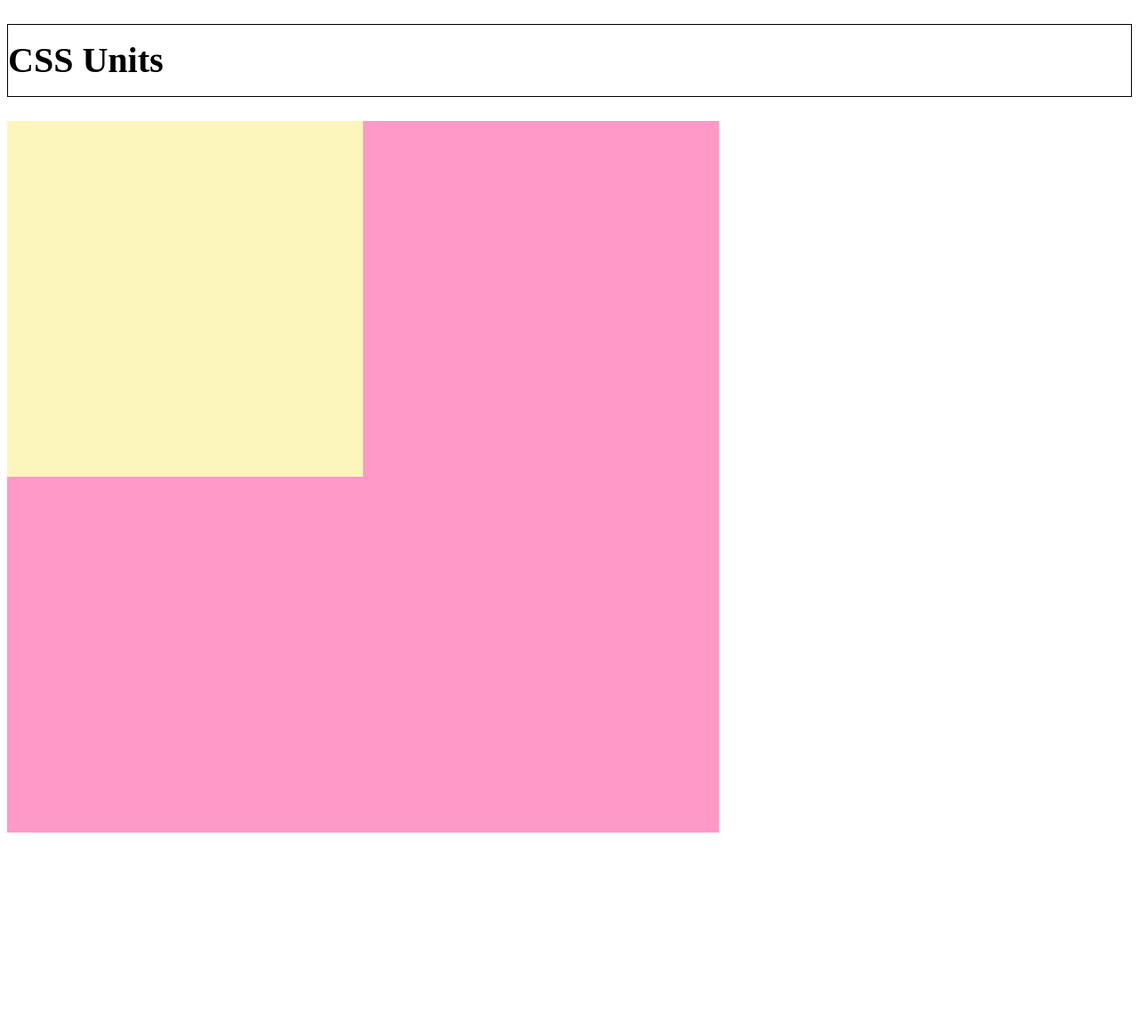
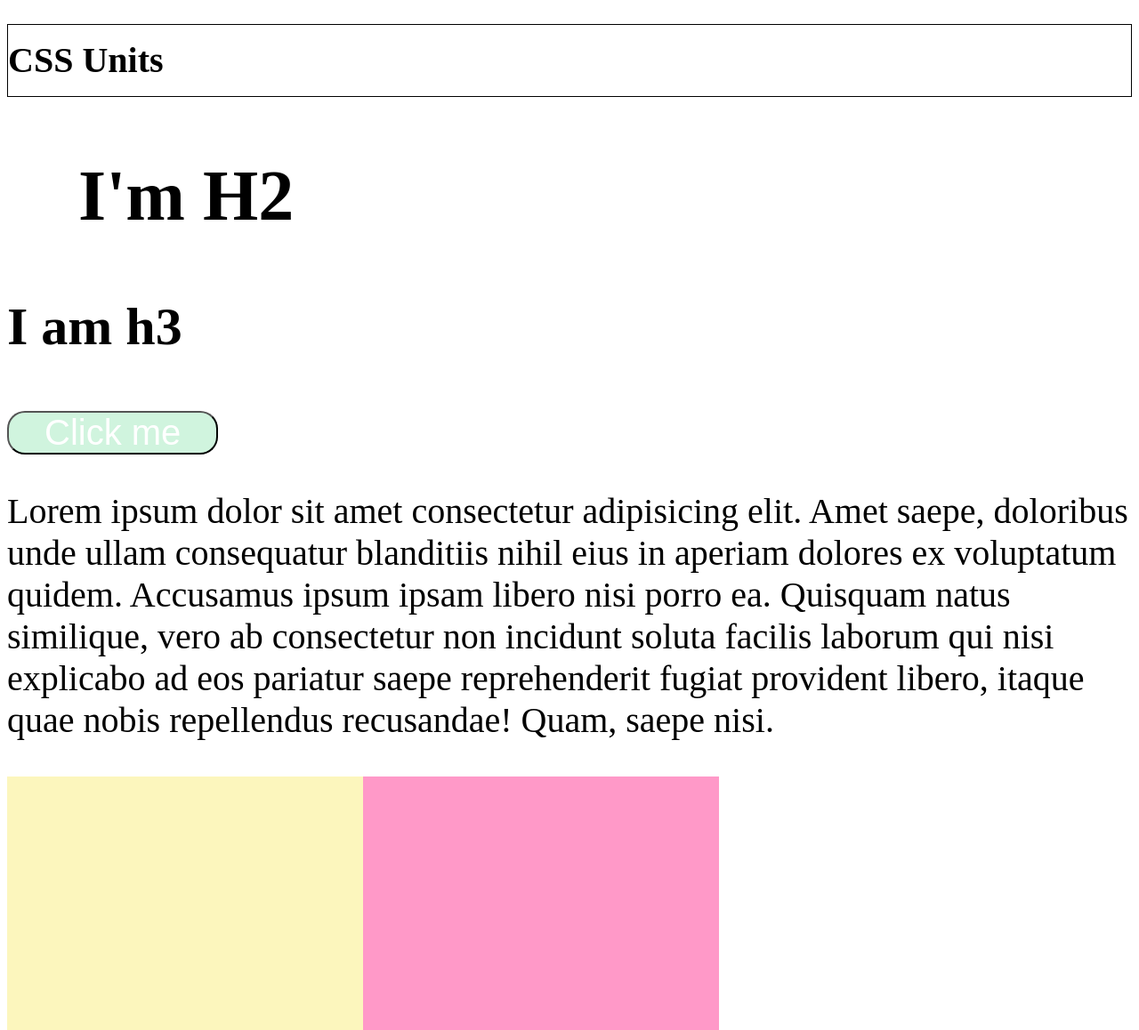
Before and after one commit to EryckBarreto/bootcamp_web_developer, a plain HTML site: page CSS_Box_Model/Units/index.html in a window 1280 px wide. Shown: the top 1158 px of the page at 89% size. Before the commit the page ends 944 px from the top, so only its background shows below. Drawn offline with Linux system fonts and the light colour scheme.

Commit message:
introdução do uso do EM como unidade de medida

```diff
--- a/CSS_Box_Model/Units/app.css
+++ b/CSS_Box_Model/Units/app.css
@@ -15,3 +15,28 @@ h1 {
     border: 1px solid black;
     line-height: 200%;
 }
+
+h2 {
+    font-size: 2em;
+    margin-left: 1em;
+}
+
+h3 {
+    font-size: 1.5em;
+}
+
+p {
+    font-size: 1em;
+}
+
+article {
+    font-size: 40px;
+}
+
+button {
+    font-size: 1em;
+    padding: 0 1em;
+    border-radius: 0.5em;
+    background-color: #d0f4de;
+    color: white;
+}
--- a/CSS_Box_Model/Units/index.html
+++ b/CSS_Box_Model/Units/index.html
@@ -9,6 +9,20 @@
 </head>
 <body>
     <h1>CSS Units</h1>
+
+    <article>
+        <h2>I'm H2</h2>
+        <h3>I am h3</h3>
+        <button>Click me</button>
+        <p>Lorem ipsum dolor sit amet consectetur adipisicing elit. Amet saepe, doloribus unde ullam consequatur
+            blanditiis nihil eius in aperiam dolores ex voluptatum quidem.
+            Accusamus ipsum ipsam libero nisi porro ea.
+            Quisquam natus similique, vero ab consectetur non incidunt soluta facilis
+            laborum qui nisi explicabo ad eos pariatur saepe
+            reprehenderit fugiat provident libero, itaque quae nobis
+            repellendus recusandae! Quam, saepe nisi.</p>
+    </article>
+
     <section>
     <div></div>
     </section>
```
